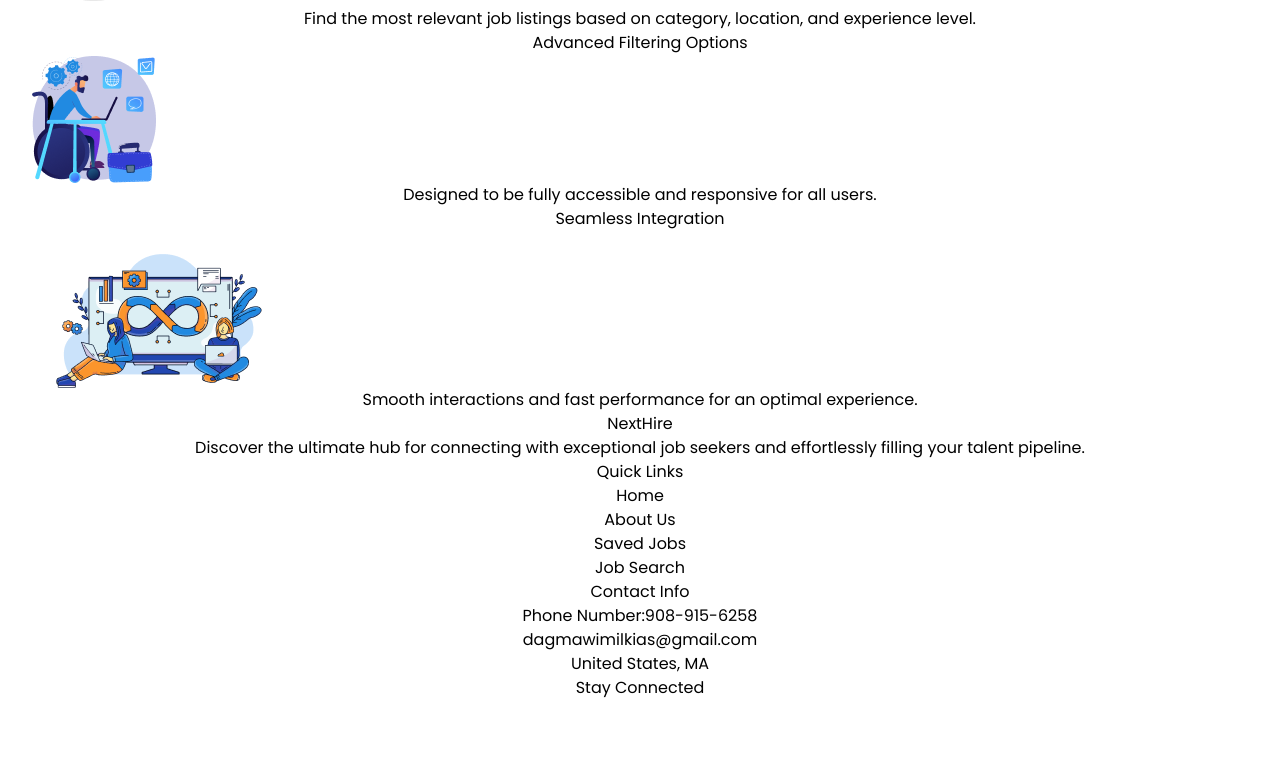
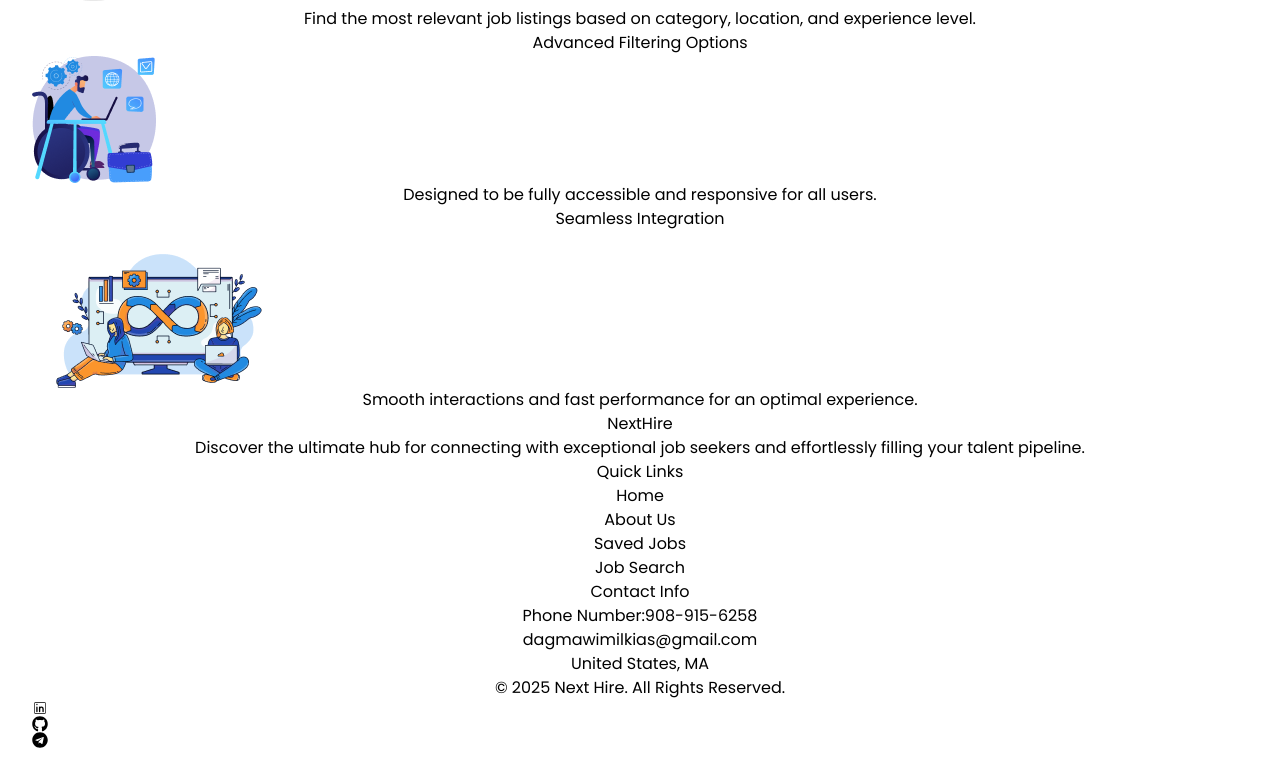
Before and after one commit to Dagi2004/Project-Nexus-interactive-job-board, a React (Vite) app: page /about in a window 1280 px wide. Shown: the part 2091-2871 px from the top of the page. Before the commit the page ends 2823 px from the top, so only its background shows below. Built offline with nearby package versions, Linux system fonts and the light colour scheme; a web font is replaced by a local one.

Commit message:
Fixed UI for Footer

```diff
--- a/index.html
+++ b/index.html
@@ -7,7 +7,7 @@
 <link rel="preconnect" href="https://fonts.gstatic.com" crossorigin>
 <link href="https://fonts.googleapis.com/css2?family=DM+Sans:ital,opsz,wght@0,9..40,100..1000;1,9..40,100..1000&family=Geist:wght@100..900&family=Playfair+Display:ital,wght@0,400..900;1,400..900&family=Poppins:ital,wght@0,100;0,200;0,300;0,400;0,500;0,600;0,700;0,800;0,900;1,100;1,200;1,300;1,400;1,500;1,600;1,700;1,800;1,900&family=Saira+Stencil+One&family=Sora:wght@100..800&display=swap" rel="stylesheet">
     <meta name="viewport" content="width=device-width, initial-scale=1.0" />
-    <title>NextHite</title>
+    <title>NextHire, Interactive Job Platform</title>
   </head>
   <body>
     <div id="root"></div>
--- a/package.json
+++ b/package.json
@@ -14,6 +14,7 @@
     "motion": "^12.4.10",
     "react": "^19.0.0",
     "react-dom": "^19.0.0",
+    "react-icons": "^5.5.0",
     "react-router-dom": "^6.30.0",
     "react-spinners": "^0.15.0"
   },
--- a/src/components/layout/Footer.tsx
+++ b/src/components/layout/Footer.tsx
@@ -1,8 +1,11 @@
 import React from "react";
 import { motion } from "motion/react";
+import { CiLinkedin } from "react-icons/ci";
+import { FaGithub } from "react-icons/fa";
+import { FaTelegram } from "react-icons/fa";
 const Footer:React.FC = () => {
   return (
-    <div>
+
     <motion.footer
 
 
@@ -22,13 +25,13 @@ const Footer:React.FC = () => {
 
 
           {/* Navigation Sections */}
-          <div className="flex flex-wrap justify-around space-y-8 md:space-y-0 gap-6">
-          <div className="w-full md:w-1/4 py-5">
+          <div className="flex flex-col md:flex-row flex-wrap justify-around space-y-6 md:space-y-0 gap-6">
+          <div className="w-full md:w-1/4 flex flex-col items-center justify-center py-5">
           <h1 className="text-white font-bold text-xl p-2" id="Nexthire">NextHire</h1>
-              <p className="text-white text-md leading-8">Discover the ultimate hub for connecting with exceptional job seekers and effortlessly filling your talent pipeline.</p>
+              <p className="text-white text-center text-md leading-8">Discover the ultimate hub for connecting with exceptional job seekers and effortlessly filling your talent pipeline.</p>
             </div>
             {/* About Us Section */}
-            <div className="w-full md:w-1/4 py-5">
+            <div className="w-full  md:w-1/4 py-2 md:py-5">
               <h2 className="text-xl font-semibold text-white mb-4 text-center md:text-left">
                Quick Links
               </h2>
@@ -95,7 +98,7 @@ const Footer:React.FC = () => {
                 </li>
                 <li>
                   <a
-                    href="dagmawimilkias@gmail.com"
+                    href=""
                     className="text-white  hover:text-blue transition duration-200 "
                   >
                   United States, MA
@@ -106,33 +109,31 @@ const Footer:React.FC = () => {
 
               </ul>
             </div>
+            </div>
 
 
+            <div className="flex flex-col md:flex-row items-center justify-between mt-10 gap-6 text-center md:text-left">
+<p className="text-center text-white">© 2025 Next Hire. All Rights Reserved.</p>
+<div className="flex flex-row gap-10">
+              <a href="https://et.linkedin.com/in/dagmawi-milkias" target="blank" rel="noopener noreferrer">
+            <CiLinkedin className="md:w-10 md:h-10 w-7 h-7 text-white cursor-pointer"/>
+            </a>
+            <a href="https://github.com/Dagi2004" target="blank" rel="noopener noreferrer">
+            <FaGithub className="md:w-10 md:h-10 w-7 h-7 text-white cursor-pointer"/>
+            </a>
+            <a href="https://t.me/DagmawiDev" target="blank" rel="noopener noreferrer">
+            <FaTelegram className="md:w-10 md:h-10 w-7 h-7 text-white cursor-pointer"/>
+            </a>
 
+
+</div>
             {/* Stay Connected Section */}
-            <div className="w-full md:w-1/4 ">
-              <h2 className="text-xl font-semibold text-white mb-4 text-center md:text-left">
-                Stay Connected
-              </h2>
-              <div className="flex justify-center md:justify-start space-x-5">
-                <a href="#">
 
-                </a>
-                <a href="#">
+          </div>
 
-                </a>
-                <a href="#">
-
-                </a>
-                <a href="#">
-
-                </a>
-              </div>
-            </div>
-          </div>
         </div>
       </motion.footer>
-    </div>
+
   );
 };
 export default Footer;
```
Also changed, not shown: src/hooks/useSignUp.tsx (line endings or trailing spaces), 1 other file (tests, documents, lock files or other folders).
